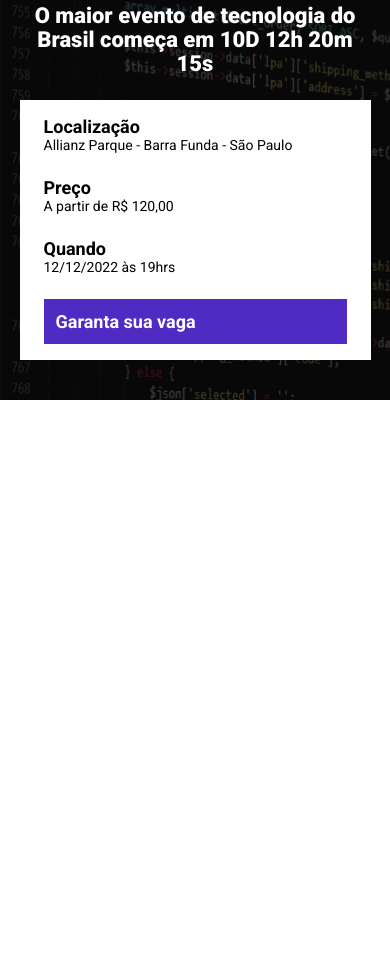
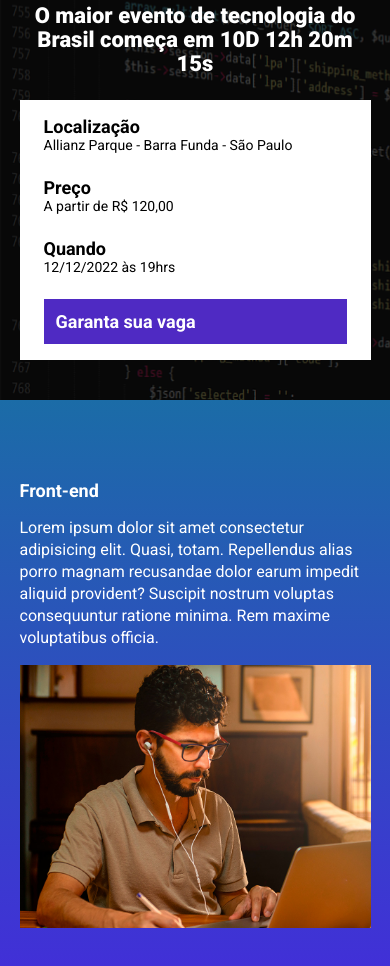
Before and after one commit to JssRiandev/ebac_tech_talks, a website built with Parcel: page src/index.html in a window 390 px wide. Shown: the part 100-1066 px from the top of the page. Before the commit the page ends 844 px from the top, so only its background shows below. Built offline with nearby package versions, Linux system fonts and the light colour scheme.

Commit message:
Criando a seção de eventos

```diff
--- a/src/index.html
+++ b/src/index.html
@@ -37,8 +37,18 @@
                 </a>
             </div>
         </div>
-
     </header>
+    <section class="event">
+        <div class="container">
+            <div class="event__details">
+                <h2 class="event__details__title">Front-end</h2>
+                <p class="event__details__description">
+                    Lorem ipsum dolor sit amet consectetur adipisicing elit. Quasi, totam. Repellendus alias porro magnam recusandae dolor earum impedit aliquid provident? Suscipit nostrum voluptas consequuntur ratione minima. Rem maxime voluptatibus officia.
+                </p>
+            </div>
+            <img class="event__image" src="./images/frontend.png" alt="Front-end">
+        </div>
+    </section>
     <script src="scripts/main.js"></script>
 </body>
 </html>
--- /dev/null
+++ b/src/styles/_event.scss
@@ -0,0 +1,41 @@
+.event{
+    padding: 80px 0;
+    background-image: linear-gradient(#1B6CA7, #442BDB); //fazendo o efeito degradê
+    .container{
+        display: flex;
+    }
+
+    &__image{
+        max-width: 360px;
+    }
+
+    &__details{
+        margin-right: 40px;
+
+        &__title{
+            font-size: 18px;
+            font-weight: bold;
+            margin-bottom: 16px;
+        }
+
+        &__description{
+            line-height: 22px;
+        }
+    }
+
+    @media(max-width:640px){
+        .container{
+            display: block;
+        }
+
+        &__image{
+            width: 100%;
+        }
+
+        &__details{
+            margin-right: 0;
+            margin-bottom: 16px;
+        }
+    }
+
+}
--- a/src/styles/components/_buttons.scss
+++ b/src/styles/components/_buttons.scss
@@ -4,7 +4,7 @@
     font-weight: bold;
     text-decoration: none;
     text-align: center;
-    white-space: nowrap;
+    white-space: nowrap; //fazendo com que a linha não se quebre
 
     &--primary{
         color: #fff;
--- a/src/styles/main.scss
+++ b/src/styles/main.scss
@@ -1,6 +1,7 @@
 @use'hero';
 @use 'components/infos_bar';
 @use 'components/buttons';
+@use 'event';
 
 *{
     margin: 0;
```
